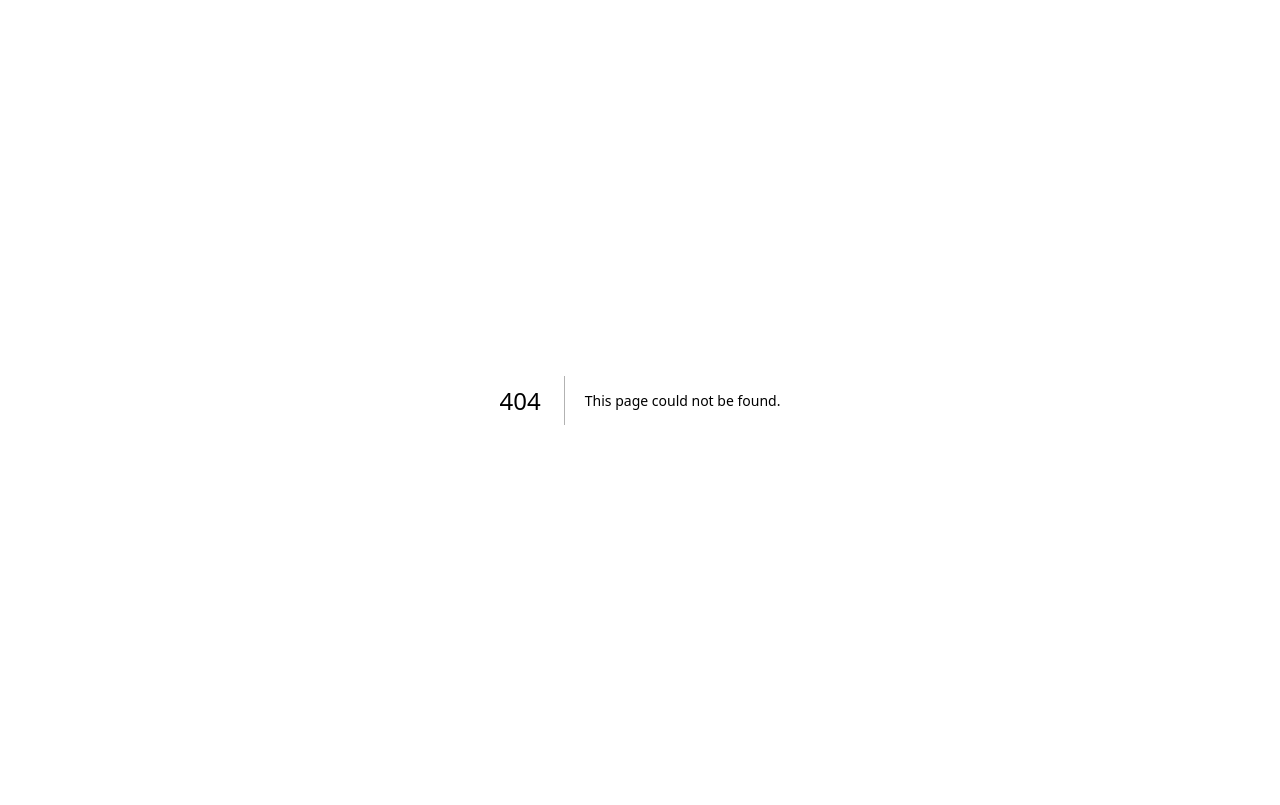
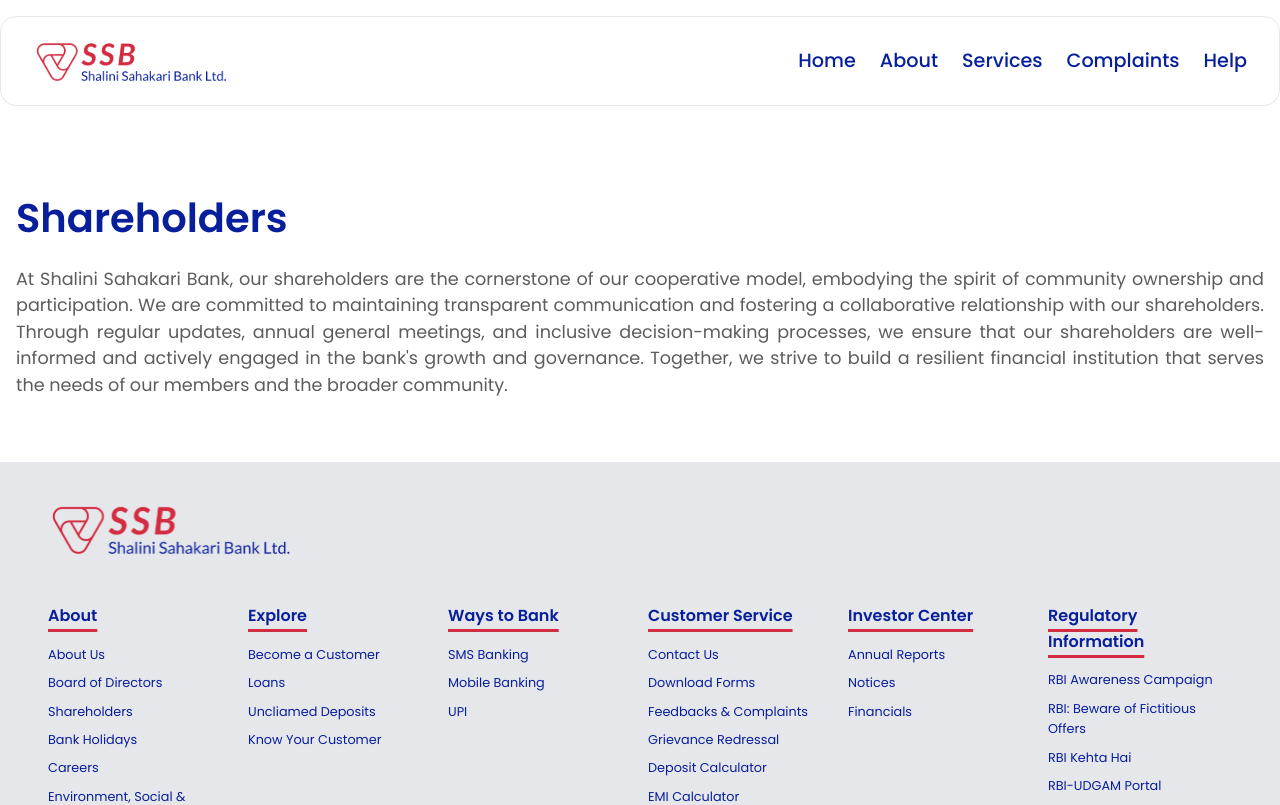
Before and after one commit to boldElixer/shalini-bank, a Next.js app: page /shareholders in a window 1280 px wide. Before the commit this address had no page. Shown: the top 805 px of the page. Built offline with nearby package versions, Linux system fonts and the light colour scheme.

Commit message:
shareholder base page added

```diff
--- a/src/app/page.js
+++ b/src/app/page.js
@@ -1,5 +1,4 @@
 import Head from 'next/head';
-import Image from 'next/image';
 import Header from '@/components/Header/Header';
 import Footer from '@/components/Footer/Footer';
 import FeatureSection from '@/components/FeatureSection/FeatureSection';
--- /dev/null
+++ b/src/app/shareholders/page.jsx
@@ -0,0 +1,32 @@
+import Head from 'next/head';
+import Image from 'next/image';
+import Header from '@/components/Header/Header';
+import Footer from '@/components/Footer/Footer';
+import styles from './shareholders.module.css';
+
+export default function ShareholdersPage() {
+  return (
+    <>
+      <Head>
+        <title>Shareholders - Shalini Sahakari Bank</title>
+        <meta name="description" content="Shareholders information" />
+      </Head>
+
+      <Header />
+
+      <main>
+        <div className={styles.container}>
+            <section className={styles.section}>
+                <h1>Shareholders</h1>
+                <p>
+                    At Shalini Sahakari Bank, our shareholders are the cornerstone of our cooperative model, embodying the spirit of community ownership and participation. We are committed to maintaining transparent communication and fostering a collaborative relationship with our shareholders. Through regular updates, annual general meetings, and inclusive decision-making processes, we ensure that our shareholders are well-informed and actively engaged in the bank's growth and governance. Together, we strive to build a resilient financial institution that serves the needs of our members and the broader community.
+                </p>
+            </section>
+        </div>
+
+      </main>
+
+      <Footer />
+    </>
+  );
+}
--- /dev/null
+++ b/src/app/shareholders/shareholders.module.css
@@ -0,0 +1,25 @@
+/* Container Utility */
+.container {
+  max-width: var(--container-width);
+  margin: 0 auto;
+  padding: 0 var(--spacing-sm);
+}
+
+/* --- Section Utilities --- */
+.section {
+  padding: var(--spacing-lg) 0;
+}
+
+.section h1 {
+  font-size: 2.5rem;
+  font-weight: var(--semibold);
+  color: var(--color-primary-blue);
+  margin-bottom: var(--spacing-sm);
+}
+
+.section p {
+  font-size: 1.1rem;
+  color: var(--color-text-light);
+  line-height: 1.5;
+  text-align: justify;
+}
--- a/src/components/Footer/Footer.jsx
+++ b/src/components/Footer/Footer.jsx
@@ -13,7 +13,7 @@
             <ul>
               <li><Link href="/about">About Us</Link></li>
               <li><Link href="/about#BOD">Board of Directors</Link></li>
-              <li>Shareholders</li>
+              <li><Link href="/shareholders">Shareholders</Link></li>
               <li>Bank Holidays</li>
               <li>Careers</li>
               <li><Link href="/esg">Environment, Social & Governance</Link></li>
--- a/src/components/Header/Header.module.css
+++ b/src/components/Header/Header.module.css
@@ -1,5 +1,4 @@
 .headerWrapper {
-  border-bottom: 1px solid #eee;
   background: white;
 }
 .container {
```
